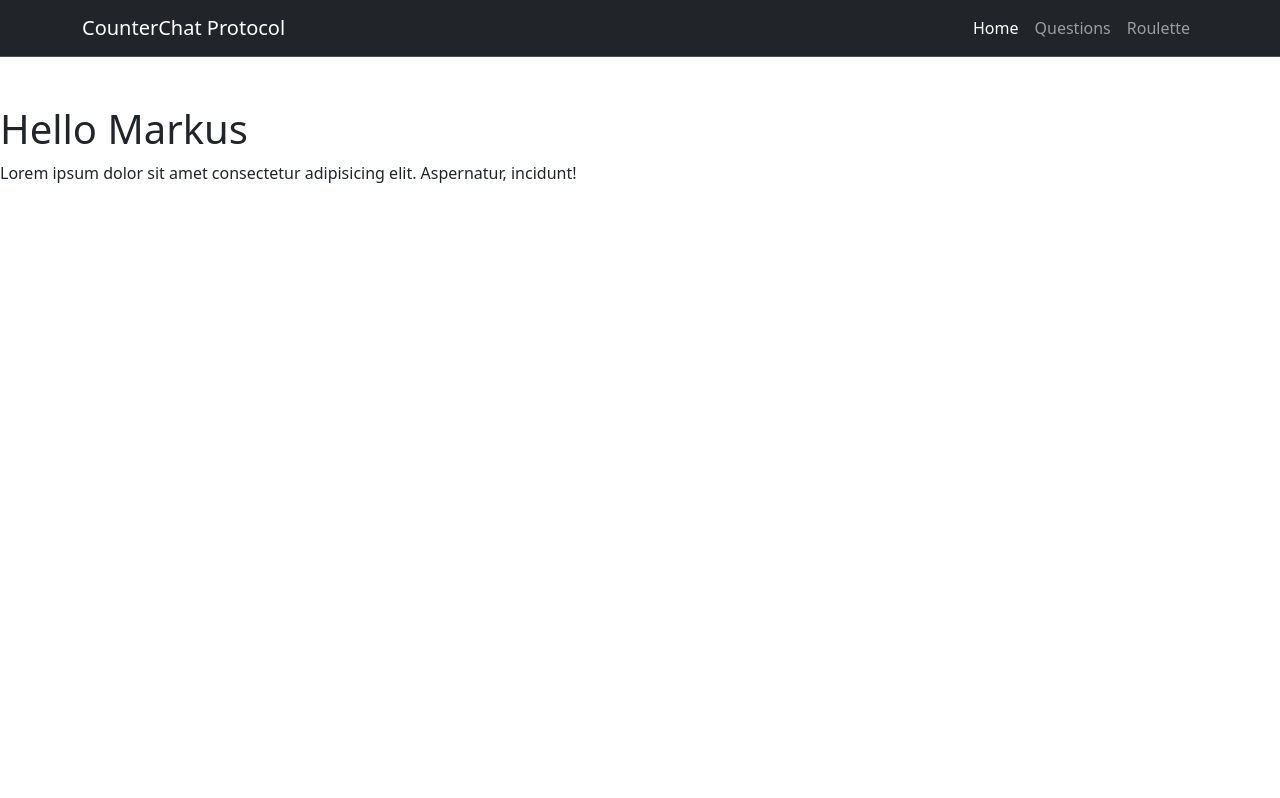
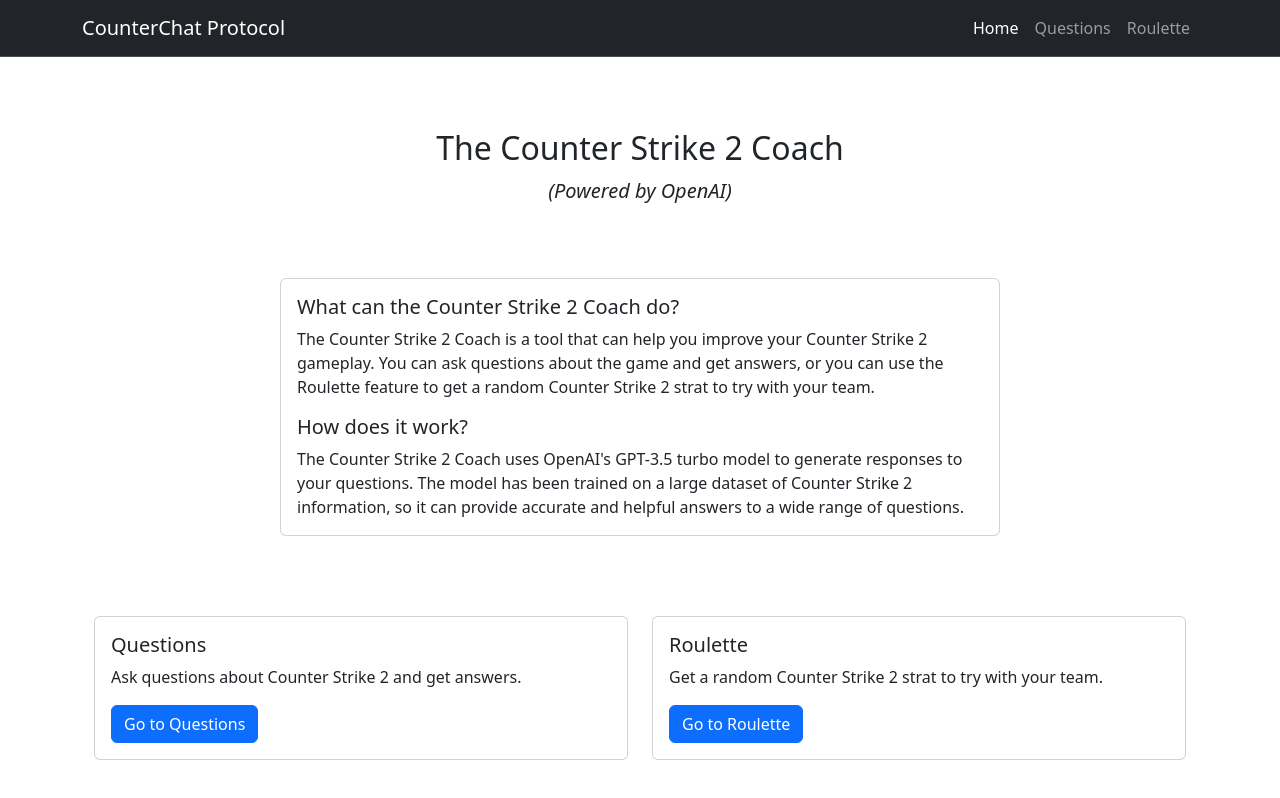
Before and after one commit to MarkusIngerslev/ChatGPTCounterStrikeFrontend, a React (Vite) app: page / in a window 1280 px wide. Built offline with nearby package versions, Linux system fonts and the light colour scheme.

Commit message:
Tilføjet en landing / homepage for hjemmesiden

```diff
--- a/src/pages/Home.tsx
+++ b/src/pages/Home.tsx
@@ -1,10 +1,71 @@
-function Home() {
+import { NavLink } from "react-router-dom";
+
+export default function Home() {
     return (
-        <div>
-            <h1>Hello Markus</h1>
-            <p>Lorem ipsum dolor sit amet consectetur adipisicing elit. Aspernatur, incidunt!</p>
-        </div>
+        <>
+            <div className="container">
+                <h2 className="text-center " style={{ margin: "4.5rem 0" }}>
+                    The Counter Strike 2 Coach <br />
+                    <span className="fst-italic fw-lighter fs-5">(Powered by OpenAI)</span>
+                </h2>
+
+                {/* Information about the abilities of the bot on the site */}
+                <div className="container">
+                    <div className="row justify-content-center" style={{ marginBottom: "5rem" }}>
+                        <div className="col-md-8">
+                            <div className="card">
+                                <div className="card-body">
+                                    <h5 className="card-title">What can the Counter Strike 2 Coach do?</h5>
+                                    <p className="card-text">
+                                        The Counter Strike 2 Coach is a tool that can help you improve your Counter
+                                        Strike 2 gameplay. You can ask questions about the game and get answers, or you
+                                        can use the Roulette feature to get a random Counter Strike 2 strat to try with
+                                        your team.
+                                    </p>
+
+                                    <h5 className="card-title">How does it work?</h5>
+                                    <p className="card-text">
+                                        The Counter Strike 2 Coach uses OpenAI's GPT-3.5 turbo model to generate
+                                        responses to your questions. The model has been trained on a large dataset of
+                                        Counter Strike 2 information, so it can provide accurate and helpful answers to
+                                        a wide range of questions.
+                                    </p>
+                                </div>
+                            </div>
+                        </div>
+                    </div>
+                </div>
+
+                {/* Cards for the different funktions */}
+                <div className="container">
+                    <div className="row">
+                        <div className="col-md-6">
+                            <div className="card">
+                                <div className="card-body">
+                                    <h5 className="card-title">Questions</h5>
+                                    <p className="card-text">Ask questions about Counter Strike 2 and get answers.</p>
+                                    <NavLink to="/questions" className="btn btn-primary">
+                                        Go to Questions
+                                    </NavLink>
+                                </div>
+                            </div>
+                        </div>
+                        <div className="col-md-6">
+                            <div className="card">
+                                <div className="card-body">
+                                    <h5 className="card-title">Roulette</h5>
+                                    <p className="card-text">
+                                        Get a random Counter Strike 2 strat to try with your team.
+                                    </p>
+                                    <NavLink to="/roulette" className="btn btn-primary">
+                                        Go to Roulette
+                                    </NavLink>
+                                </div>
+                            </div>
+                        </div>
+                    </div>
+                </div>
+            </div>
+        </>
     );
 }
-
-export default Home;
```
Also changed, not shown: 1 other file (tests, documents, lock files or other folders).
